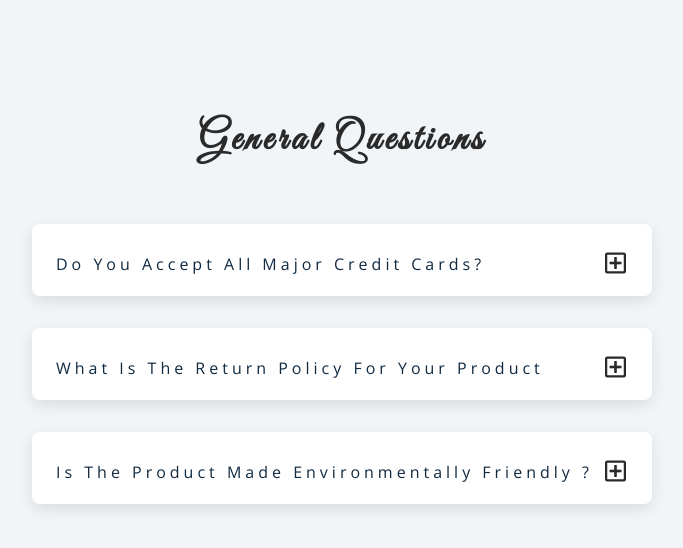
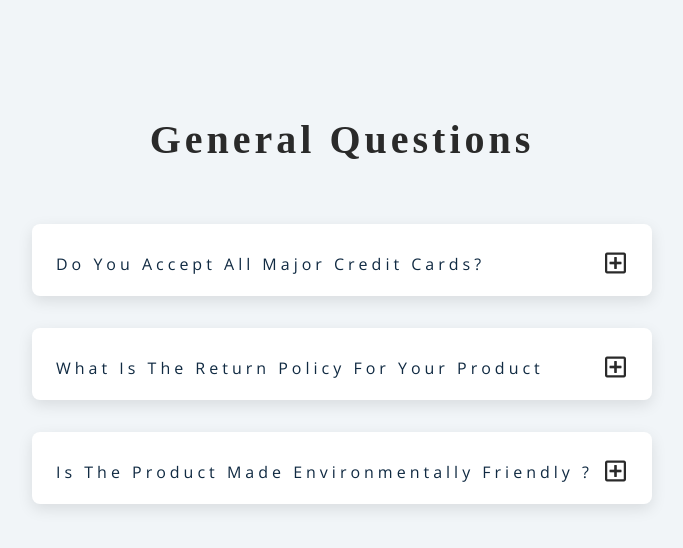
Before and after one commit to IevgenDimov/General-Questions, a plain HTML site: page index.html in a window 1280 px wide. Shown: the whole page, without its empty margins (298-981 px from the left). Drawn offline with nearby package versions, Linux system fonts and the light colour scheme.

Commit message:
minor changes to styling

```diff
--- a/index.html
+++ b/index.html
@@ -3,7 +3,7 @@
   <head>
     <meta charset="UTF-8" />
     <meta name="viewport" content="width=device-width, initial-scale=1.0" />
-    <title>Q & A</title>
+    <title>General Questions</title>
     <!-- font-awesome -->
     <link rel="stylesheet" href="https://cdnjs.cloudflare.com/ajax/libs/font-awesome/5.14.0/css/all.min.css" />
     <!-- extra fonts -->
@@ -18,7 +18,7 @@
       <section class="questions">
         <!-- title -->
         <div class="title">
-          <h2>general questions</h2>
+          <h2>General Questions</h2>
         </div>
         <!-- questions -->
         <div class="section-center">
--- a/styles.css
+++ b/styles.css
@@ -187,7 +187,7 @@ Questions
 }
 .title h2 {
   color: var(--clr-gold);
-  font-family: "Great Vibes", cursive;
+  font-family: "Times New Roman", cursive;
   text-align: center;
 }
 .section-center {
```
Also changed, not shown: logo.svg (deleted).
